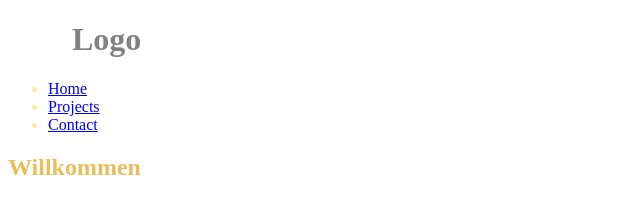
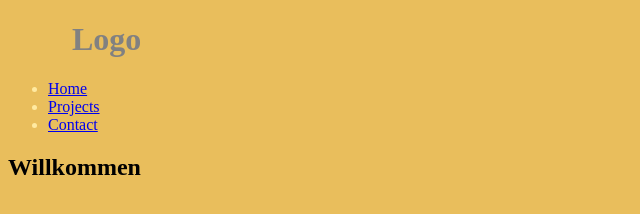
Before and after one commit to Anja-Ha/Anja-Hammer-simplified-setup-, a website: page index.html in a window 1280 px wide. Shown: the whole page, without its empty margins (0-640 px from the left). Drawn offline with Linux system fonts and the light colour scheme.

Commit message:
Update styles.css
farben geändert

```diff
--- a/styles.css
+++ b/styles.css
@@ -36,5 +36,9 @@ h1 {
 }
 
 h2 {
-    color: var(--color-secondary1);
+    color: var(--color-black);
 }
+
+body {
+    background-color: var(--color-secondary1);
+}
```
